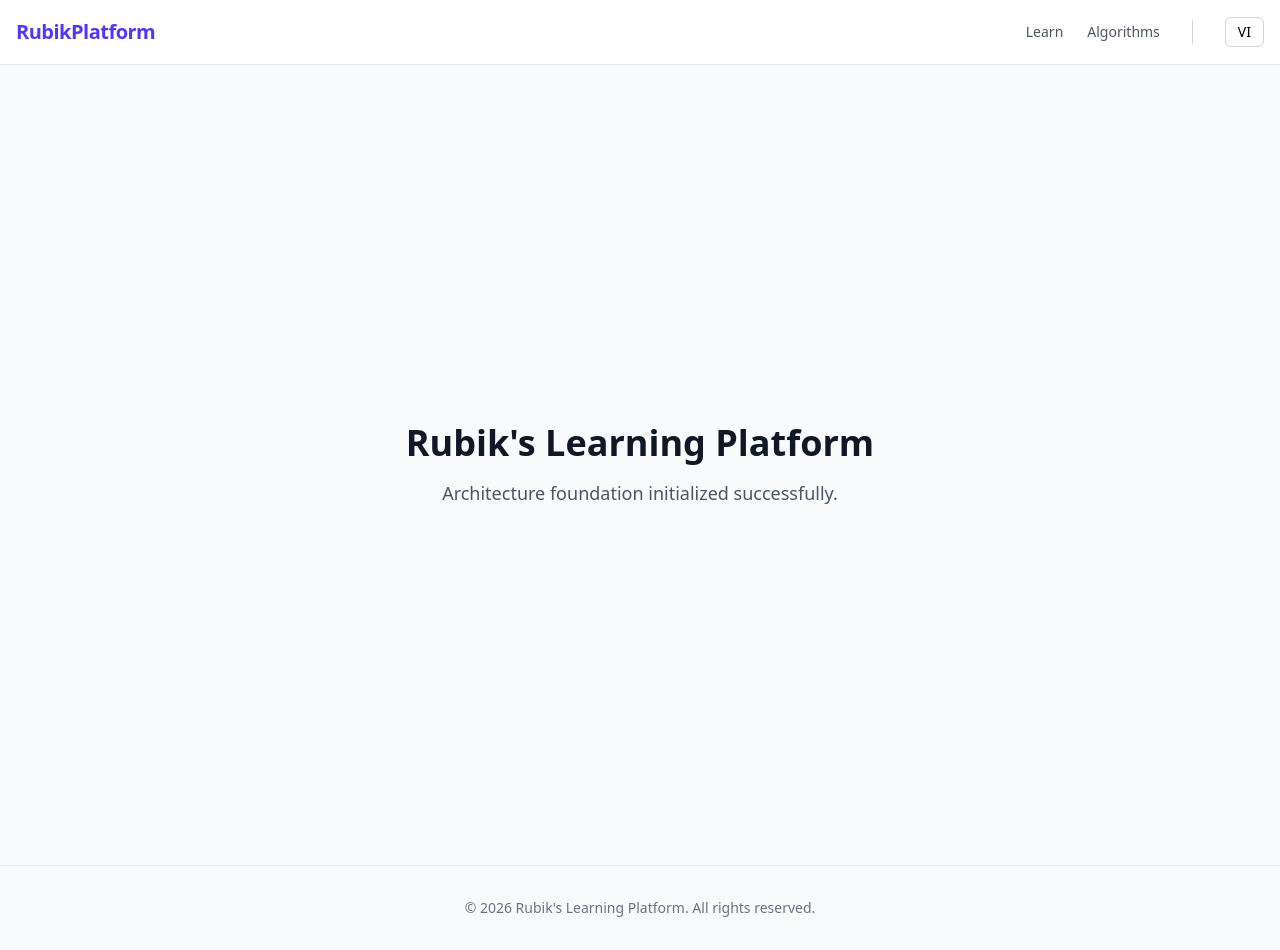
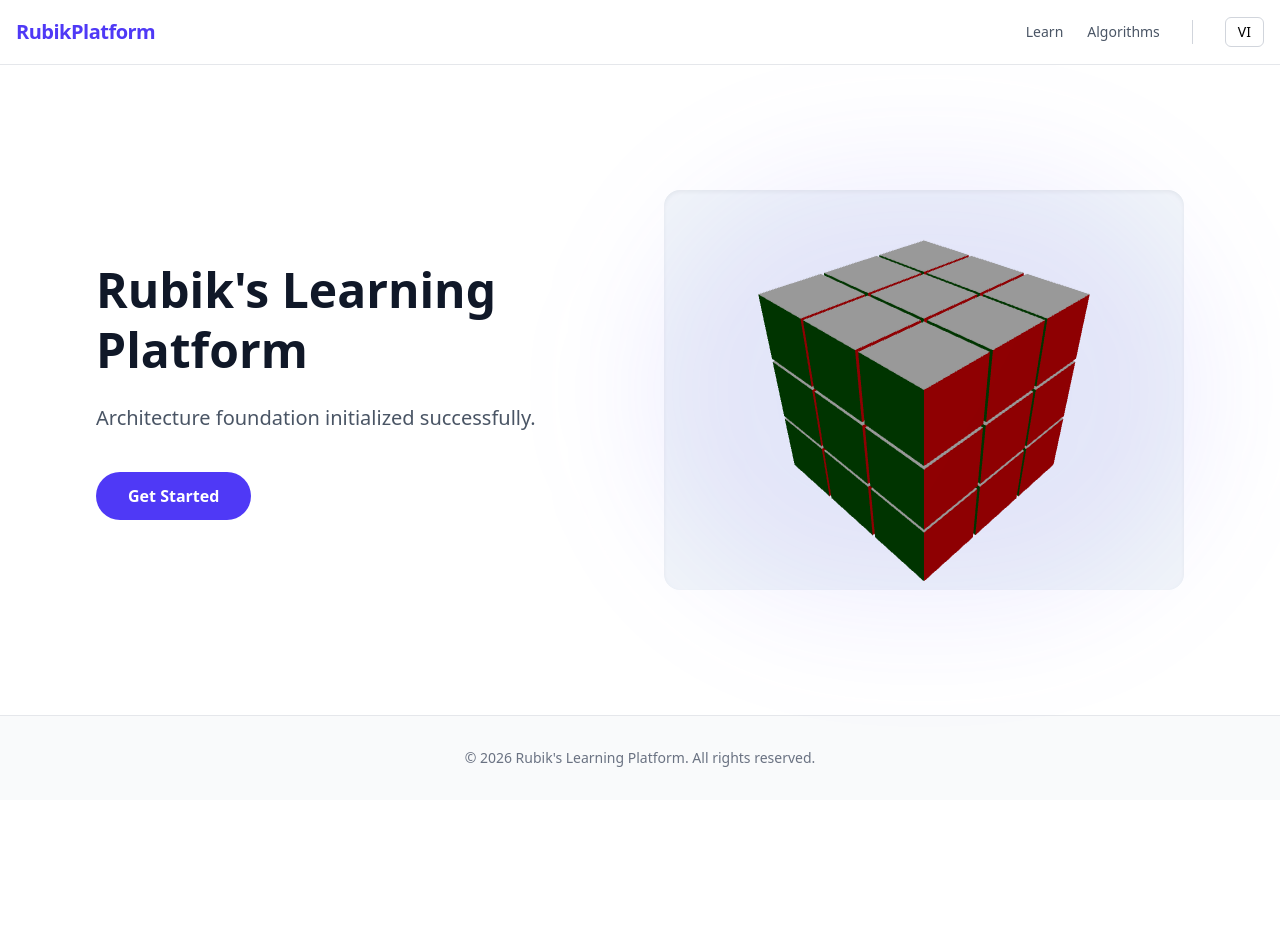
Before and after one commit to nm-dung/rubik-platform, a Next.js app: page /en in a window 1280 px wide. After the commit the page ends 800 px from the top, so only its background shows below. Built offline with nearby package versions, Linux system fonts and the light colour scheme.

Commit message:
feat: build colored 3x3 cube structure

```diff
--- a/app/[locale]/algorithms/page.tsx
+++ b/app/[locale]/algorithms/page.tsx
@@ -1,32 +1,32 @@
-import { getDictionary } from "../../../lib/dictionary";
-import { supabase } from "../../../lib/supabase";
+import { getDictionary } from "@/lib/dictionary";
+import { supabase } from "@/lib/supabase";
+import CubeScene from "@/components/cube/CubeScene";
 
 export default async function AlgorithmsPage({ params }: { params: { locale: 'en' | 'vi' } }) {
   const resolvedParams = await params;
   const dict = await getDictionary(resolvedParams.locale);
   const lang = resolvedParams.locale;
 
-  // Let's ask Supabase for all our algorithms
-  const { data: algorithms, error } = await supabase
-    .from('algorithms')
-    .select('*');
+  const { data: algorithms, error } = await supabase.from('algorithms').select('*');
 
-  if (error) {
-    console.error("Supabase error:", error);
-  }
+  if (error) console.error("Supabase error:", error);
 
   return (
     <main className="max-w-4xl mx-auto p-8">
+
+      <section className="mb-12">
+        <CubeScene />
+      </section>
+
+
       <h1 className="text-3xl font-bold text-indigo-600 mb-2">{dict.algorithms.title}</h1>
       <p className="text-gray-600 mb-8">{dict.algorithms.description}</p>
 
-      {/* This is where we loop through the data from the database */}
       <div className="grid gap-4">
         {algorithms?.map((alg) => (
           <div key={alg.id} className="p-6 border rounded-xl bg-white shadow-sm hover:shadow-md transition-shadow">
             <div className="flex justify-between items-start">
               <div>
-                {/* We use the language from the URL to pick the right column! */}
                 <h3 className="text-xl font-bold text-gray-900">
                   {lang === 'vi' ? alg.name_vi : alg.name_en}
                 </h3>
@@ -37,7 +37,6 @@ export default async function AlgorithmsPage({ params }: { params: { locale: 'en
               <span className="text-sm text-gray-500 italic">{alg.difficulty}</span>
             </div>
 
-            {/* The notation is the most important part */}
             <div className="mt-4 p-3 bg-gray-50 rounded font-mono text-lg text-indigo-900 border border-indigo-50">
               {alg.notation}
             </div>
--- a/app/[locale]/layout.tsx
+++ b/app/[locale]/layout.tsx
@@ -33,15 +33,15 @@ export default async function RootLayout({
   return (
     <html lang={resolvedParams.locale}>
       <body className={`${geistSans.variable} ${geistMono.variable} antialiased min-h-screen flex flex-col`}>
-        {/* We pass the specific dictionary section and locale to the Navbar */}
+
         <Navbar dict={dict.nav} locale={resolvedParams.locale} />
 
-        {/* The 'children' is whatever page the user is currently looking at */}
+
         <div className="flex-grow flex flex-col">
           {children}
         </div>
 
-        {/* We pass the specific dictionary section to the Footer */}
+
         <Footer dict={dict.footer} />
       </body>
     </html>
--- a/app/[locale]/learn/page.tsx
+++ b/app/[locale]/learn/page.tsx
@@ -1,4 +1,4 @@
-import { getDictionary } from "../../../lib/dictionary";
+import { getDictionary } from "@/lib/dictionary";
 
 export default async function LearnPage({ params }: { params: { locale: 'en' | 'vi' } }) {
   const resolvedParams = await params;
--- a/app/[locale]/page.tsx
+++ b/app/[locale]/page.tsx
@@ -1,22 +1,30 @@
-import { getDictionary } from '../../lib/dictionary';
+import { getDictionary } from "@/lib/dictionary";
+import CubeScene from "@/components/cube/CubeScene";
 
-// Next.js automatically passes the URL parameters (like 'en' or 'vi') into this component
 export default async function Home({ params }: { params: { locale: 'en' | 'vi' } }) {
-  // 1. We wait for the URL parameters to be ready (a requirement in the newest Next.js versions)
   const resolvedParams = await params;
-
-  // 2. We fetch the correct JSON dictionary based on the URL
   const dict = await getDictionary(resolvedParams.locale);
 
   return (
-    <main className="flex min-h-screen flex-col items-center justify-center p-8 bg-gray-50 text-gray-900">
-      {/* 3. We inject the text dynamically instead of hardcoding it */}
-      <h1 className="text-4xl font-bold">
-        {dict.home.title}
-      </h1>
-      <p className="mt-4 text-lg text-gray-600">
-        {dict.home.subtitle}
-      </p>
+    <main className="max-w-6xl mx-auto p-8 grid lg:grid-cols-2 gap-12 items-center flex-grow">
+      <div>
+        <h1 className="text-5xl font-extrabold text-gray-900 leading-tight">
+          {dict.home.title}
+        </h1>
+        <p className="mt-6 text-xl text-gray-600">
+          {dict.home.subtitle}
+        </p>
+        <div className="mt-10 flex gap-4">
+          <button className="px-8 py-3 bg-indigo-600 text-white font-bold rounded-full hover:bg-indigo-700 transition-all">
+            Get Started
+          </button>
+        </div>
+      </div>
+
+      <div className="relative">
+        <div className="absolute -inset-4 bg-indigo-500/10 rounded-full blur-3xl" />
+        <CubeScene />
+      </div>
     </main>
   );
 }
--- /dev/null
+++ b/components/cube/CubeScene.tsx
@@ -0,0 +1,52 @@
+"use client";
+
+import { Canvas } from "@react-three/fiber";
+import { OrbitControls } from "@react-three/drei";
+
+function Cubie({ position }: { position: [number, number, number] }) {
+  // Define the 6 colors for the faces
+  // Order: Right, Left, Top, Bottom, Front, Back
+  const colors = ["red", "orange", "white", "yellow", "green", "blue"];
+
+  return (
+    <mesh position={position}>
+      <boxGeometry args={[0.95, 0.95, 0.95]} />
+      {colors.map((color, index) => (
+        <meshStandardMaterial
+          key={index}
+          attach={`material-${index}`}
+          color={color}
+        />
+      ))}
+    </mesh>
+  );
+}
+
+export default function CubeScene() {
+  // Generate the 3x3x3 grid (27 blocks)
+  const positions: [number, number, number][] = [];
+  for (let x = -1; x <= 1; x++) {
+    for (let y = -1; y <= 1; y++) {
+      for (let z = -1; z <= 1; z++) {
+        positions.push([x, y, z]);
+      }
+    }
+  }
+
+  return (
+    <div className="w-full h-[400px] bg-slate-100 rounded-2xl overflow-hidden shadow-inner">
+      <Canvas camera={{ position: [4, 4, 4], fov: 45 }}>
+        <ambientLight intensity={0.8} />
+        <pointLight position={[10, 10, 10]} intensity={1.5} />
+
+        <group>
+          {positions.map((pos, i) => (
+            <Cubie key={i} position={pos} />
+          ))}
+        </group>
+
+        <OrbitControls enablePan={false} minDistance={3} maxDistance={10} />
+      </Canvas>
+    </div>
+  );
+}
--- a/components/layout/LanguageSwitcher.tsx
+++ b/components/layout/LanguageSwitcher.tsx
@@ -1,4 +1,4 @@
-"use client"; // This tells Next.js this component runs in the browser
+"use client";
 
 import Link from "next/link";
 import { usePathname } from "next/navigation";
@@ -8,7 +8,7 @@ export default function LanguageSwitcher({ currentLocale }: { currentLocale: str
   const targetLocale = currentLocale === "en" ? "vi" : "en";
   const targetLabel = currentLocale === "en" ? "VI" : "EN";
 
-  // This safely replaces the first part of the URL (/en/... to /vi/...)
+
   const redirectedPathname = (locale: string) => {
     if (!pathname) return "/";
     const segments = pathname.split("/");
--- a/lib/dictionary.ts
+++ b/lib/dictionary.ts
@@ -1,4 +1,4 @@
-// We define a strict type so TypeScript helps us catch errors later
+// Define a strict type so TypeScript helps us catch errors later
 type Locale = 'en' | 'vi';
 
 // This dynamically imports the JSON file only when needed (great for performance)
--- a/lib/supabase.ts
+++ b/lib/supabase.ts
@@ -1,8 +1,8 @@
 import { createClient } from '@supabase/supabase-js';
 
-// Grab our secret keys from the .env file we just made
+// Grab secret keys from the .env file
 const supabaseUrl = process.env.NEXT_PUBLIC_SUPABASE_URL!;
 const supabaseAnonKey = process.env.NEXT_PUBLIC_SUPABASE_ANON_KEY!;
 
-// This is the main connection point our app will use to talk to the database
+// This is the main connection point our app, will use to talk to the database
 export const supabase = createClient(supabaseUrl, supabaseAnonKey);
--- a/package.json
+++ b/package.json
@@ -9,16 +9,20 @@
     "lint": "eslint"
   },
   "dependencies": {
+    "@react-three/drei": "^10.7.7",
+    "@react-three/fiber": "^9.6.1",
     "@supabase/supabase-js": "^2.105.4",
     "next": "16.2.6",
     "react": "19.2.4",
-    "react-dom": "19.2.4"
+    "react-dom": "19.2.4",
+    "three": "^0.184.0"
   },
   "devDependencies": {
     "@tailwindcss/postcss": "^4",
     "@types/node": "^20",
     "@types/react": "^19",
     "@types/react-dom": "^19",
+    "@types/three": "^0.184.1",
     "eslint": "^9",
     "eslint-config-next": "16.2.6",
     "tailwindcss": "^4",
```
Also changed, not shown: 1 other file (tests, documents, lock files or other folders).
